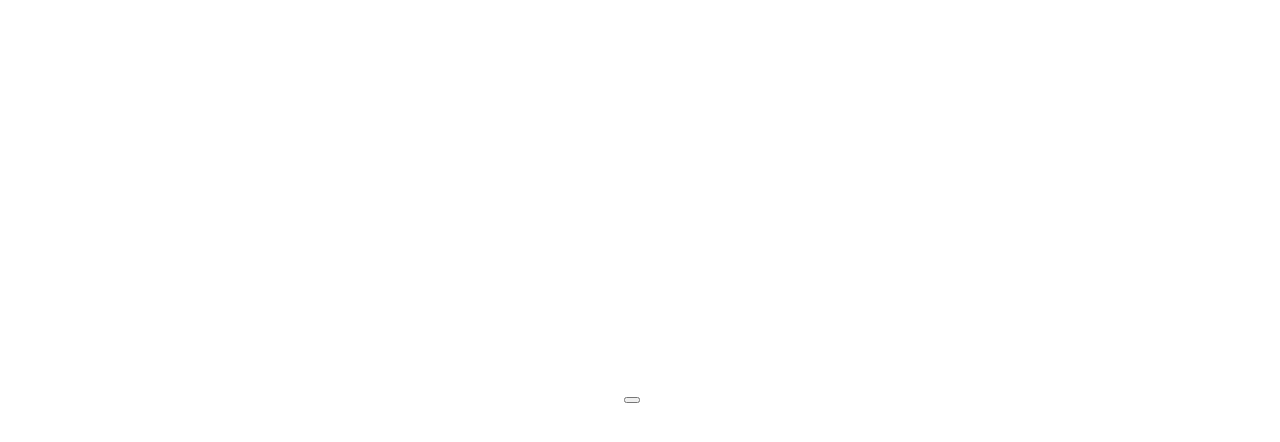
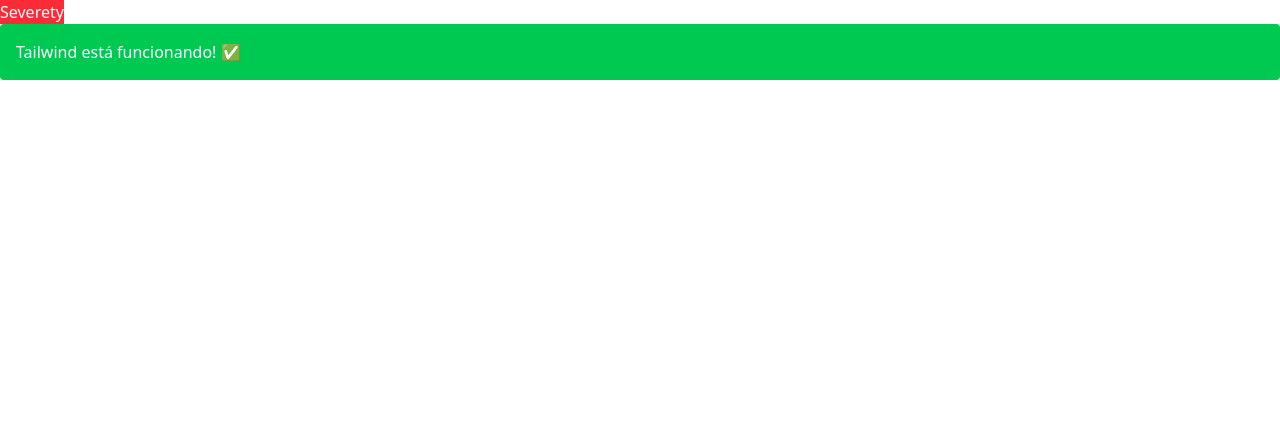
Before and after one commit to Leonardo-Gross/primevue-copy, a Vue app: page / in a window 1280 px wide. Shown: the top 442 px of the page. Built offline with nearby package versions, Linux system fonts and the light colour scheme; the HTML template or start-up script is replaced by a standard one.

Commit message:
feat:  buttonClasses const created to use tailwind in the component

```diff
--- /dev/null
+++ b/postcss.config.js
@@ -0,0 +1,6 @@
+module.exports = {
+  plugins: {
+    '@tailwindcss/postcss': {},
+    autoprefixer: {},
+  }
+}
--- a/src/App.vue
+++ b/src/App.vue
@@ -5,5 +5,7 @@ import AButton from './components/AButton.vue';
 </script>
 
 <template>
-  <AButton/>
+  <AButton label="Severety" severety="danger"/>
+  <div class="bg-green-500 text-white p-4 rounded">    Tailwind está funcionando! ✅
+</div>
 </template>
--- a/src/assets/base.css
+++ /dev/null
@@ -1,86 +0,0 @@
-/* color palette from <https://github.com/vuejs/theme> */
-:root {
-  --vt-c-white: #ffffff;
-  --vt-c-white-soft: #f8f8f8;
-  --vt-c-white-mute: #f2f2f2;
-
-  --vt-c-black: #181818;
-  --vt-c-black-soft: #222222;
-  --vt-c-black-mute: #282828;
-
-  --vt-c-indigo: #2c3e50;
-
-  --vt-c-divider-light-1: rgba(60, 60, 60, 0.29);
-  --vt-c-divider-light-2: rgba(60, 60, 60, 0.12);
-  --vt-c-divider-dark-1: rgba(84, 84, 84, 0.65);
-  --vt-c-divider-dark-2: rgba(84, 84, 84, 0.48);
-
-  --vt-c-text-light-1: var(--vt-c-indigo);
-  --vt-c-text-light-2: rgba(60, 60, 60, 0.66);
-  --vt-c-text-dark-1: var(--vt-c-white);
-  --vt-c-text-dark-2: rgba(235, 235, 235, 0.64);
-}
-
-/* semantic color variables for this project */
-:root {
-  --color-background: var(--vt-c-white);
-  --color-background-soft: var(--vt-c-white-soft);
-  --color-background-mute: var(--vt-c-white-mute);
-
-  --color-border: var(--vt-c-divider-light-2);
-  --color-border-hover: var(--vt-c-divider-light-1);
-
-  --color-heading: var(--vt-c-text-light-1);
-  --color-text: var(--vt-c-text-light-1);
-
-  --section-gap: 160px;
-}
-
-@media (prefers-color-scheme: dark) {
-  :root {
-    --color-background: var(--vt-c-black);
-    --color-background-soft: var(--vt-c-black-soft);
-    --color-background-mute: var(--vt-c-black-mute);
-
-    --color-border: var(--vt-c-divider-dark-2);
-    --color-border-hover: var(--vt-c-divider-dark-1);
-
-    --color-heading: var(--vt-c-text-dark-1);
-    --color-text: var(--vt-c-text-dark-2);
-  }
-}
-
-*,
-*::before,
-*::after {
-  box-sizing: border-box;
-  margin: 0;
-  font-weight: normal;
-}
-
-body {
-  min-height: 100vh;
-  color: var(--color-text);
-  background: var(--color-background);
-  transition:
-    color 0.5s,
-    background-color 0.5s;
-  line-height: 1.6;
-  font-family:
-    Inter,
-    -apple-system,
-    BlinkMacSystemFont,
-    'Segoe UI',
-    Roboto,
-    Oxygen,
-    Ubuntu,
-    Cantarell,
-    'Fira Sans',
-    'Droid Sans',
-    'Helvetica Neue',
-    sans-serif;
-  font-size: 15px;
-  text-rendering: optimizeLegibility;
-  -webkit-font-smoothing: antialiased;
-  -moz-osx-font-smoothing: grayscale;
-}
--- a/src/assets/main.css
+++ b/src/assets/main.css
@@ -1,35 +1,3 @@
-@import './base.css';
-
-#app {
-  max-width: 1280px;
-  margin: 0 auto;
-  padding: 2rem;
-  font-weight: normal;
-}
-
-a,
-.green {
-  text-decoration: none;
-  color: hsla(160, 100%, 37%, 1);
-  transition: 0.4s;
-  padding: 3px;
-}
-
-@media (hover: hover) {
-  a:hover {
-    background-color: hsla(160, 100%, 37%, 0.2);
-  }
-}
-
-@media (min-width: 1024px) {
-  body {
-    display: flex;
-    place-items: center;
-  }
-
-  #app {
-    display: grid;
-    grid-template-columns: 1fr 1fr;
-    padding: 0 2rem;
-  }
-}
+@import "tailwindcss/preflight.css";
+@import "tailwindcss/theme.css";
+@import "tailwindcss/utilities.css";
--- a/src/components/AButton.vue
+++ b/src/components/AButton.vue
@@ -1,7 +1,8 @@
 <script setup lang="ts">
 import { computed } from 'vue';
 
-defineProps({
+
+const props = defineProps({
   label: String,
   icon: String,
   iconClass: {
@@ -22,7 +23,6 @@ defineProps({
   raised: Boolean,
   rounded: Boolean,
   text: Boolean,
-  raisedText: Boolean,
   outlined: Boolean,
   iconOnly: Boolean,
   badge: [String, Number],
@@ -31,10 +31,42 @@ defineProps({
   buttonGroup: Boolean
 })
 
+const buttonClasses = computed(() => {
+  const base = 'inline-flex items-center justify-center color-red-500 font-medium transition-colors duration-200 focus:outline-none'
+
+  //severety
+  let style = ''
+
+  switch (props.severety?.toLowerCase()) {
+    case 'primary':
+      style = 'bg-blue-500 hover:bg-blue-600 text-white'
+      break
+    case 'secondary':
+      style = 'bg-gray-500 hover:bg-gray-600 text-white'
+      break
+    case 'success':
+      style = 'bg-green-500 hover:bg-green-600 text-white'
+      break
+    case 'danger':
+      style = 'bg-red-500 hover:bg-red-600 text-white'
+      break
+    case 'warning':
+      style = 'bg-yellow-500 hover:bg-yellow-600 text-white'
+      break
+    default:
+      style = 'bg-blue-500 hover:bg-blue-600 text-white'
+  }
+
+  return `${base} ${style}`
+})
+
+console.log('Severety: ', props.severety)
 </script>
 
 <template>
-  <button></button>
+  <button :class="buttonClasses">
+    {{  label }}
+  </button>
 </template>
 
 <style scoped>
--- /dev/null
+++ b/tailwind.config.js
@@ -0,0 +1,11 @@
+/** @type {import('tailwindcss').Config} */
+export default {
+  content: [
+    "./index.html",
+    "./src/**/*.{vue,js,ts,jsx,tsx}",
+  ],
+  theme: {
+    extend: {},
+  },
+  plugins: [],
+}
```
Also changed, not shown: package.json (+5 -2 lines), 1 other file (tests, documents, lock files or other folders).
